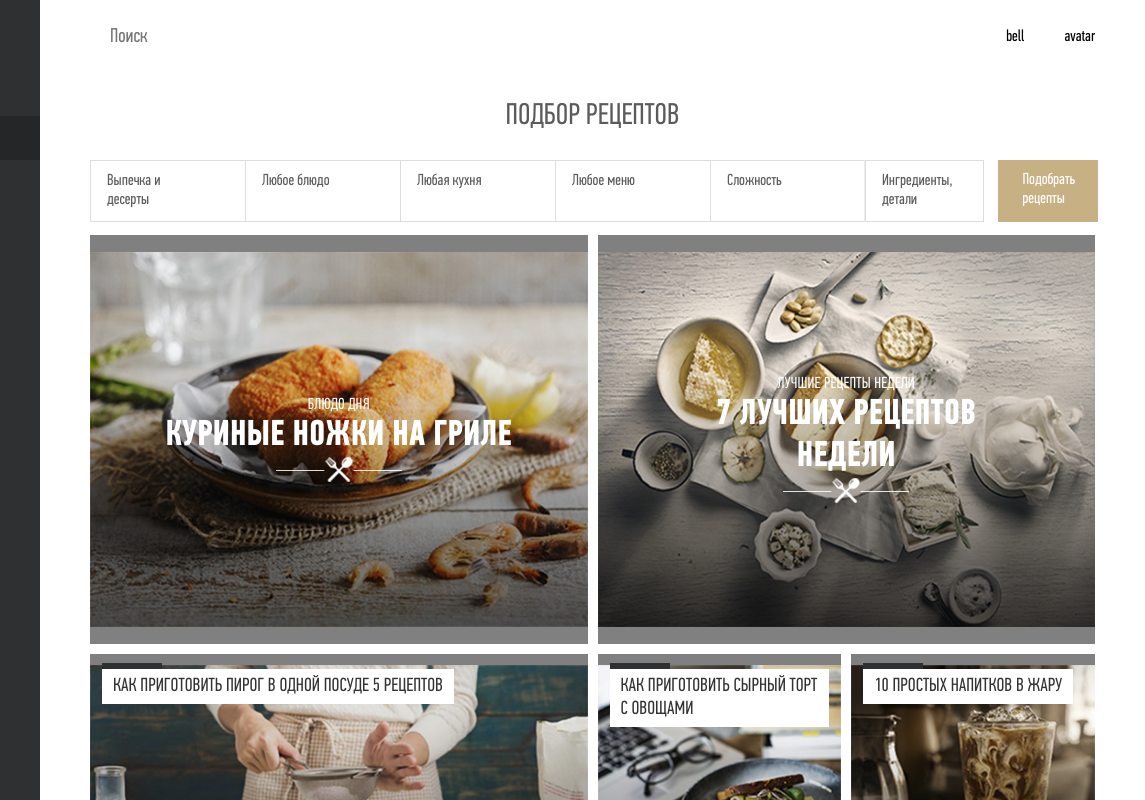
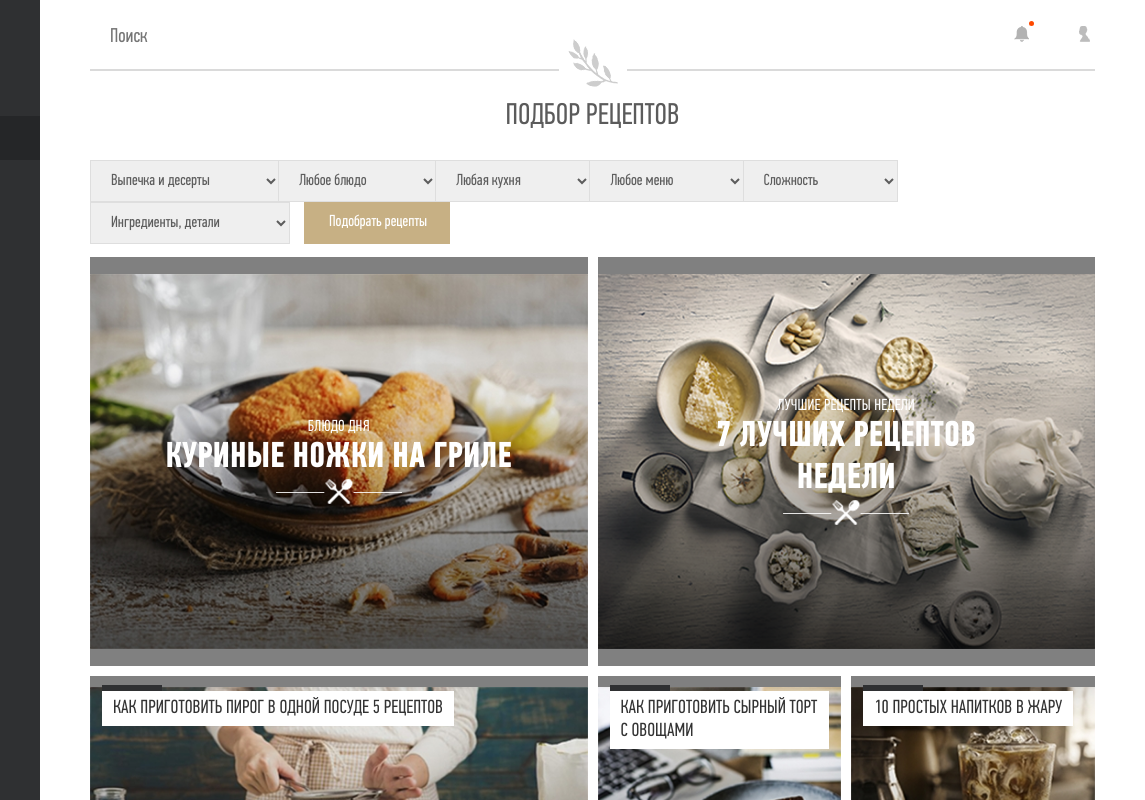
Before and after one commit to Drenyash/eda, a website: page source/index.html in a window 1280 px wide. Shown: the top 800 px of the page, 135-1280 px from the left. Drawn offline with Linux system fonts and the light colour scheme.

Commit message:
Стилизация навигации

```diff
--- a/source/index.html
+++ b/source/index.html
@@ -63,63 +63,86 @@
           <input class="header__input" type="search" placeholder="Поиск">
         </form>
         <ul class="user-navigation">
-          <li class="user-navigation__item">bell</li>
-          <li class="user-navigation__item">avatar</li>
+          <li class="user-navigation__item">
+            <a class="user-navigation__link user-navigation__link--bell" href="#">
+              <img src="img/bell.png" width="15" height="16" alt="">
+            </a>
+          </li>
+          <li class="user-navigation__item">
+            <a class="user-navigation__link" href="#">
+              <img src="img/user_PROFILE.png" width="11" height="16" alt="">
+            </a>
+          </li>
         </ul>
       </header>
 
       <section class="recipes-filter">
-        <h2 class="section__title recipes-filter__title">Подбор рецептов</h2>
+        <div class="section__title">
+          <img class="section__icon" src="img/head.png" alt="">
+          <h2 class="recipes-filter__title">Подбор рецептов</h2>
+        </div>
         <div class="recipes-filter__miltifilter">
-          <ul class="multifilter">
-            <li class="multifilter__item">Выпечка и десерты</li>
-            <li class="multifilter__item">Любое блюдо</li>
-            <li class="multifilter__item">Любая кухня</li>
-            <li class="multifilter__item">Любое меню</li>
-            <li class="multifilter__item">Сложность</li>
-          </ul>
-          <div class="recipes-filter__right">
-            <ul class="multifilter-more">
-              <li class="multifilter-more__item">Ингредиенты, детали</li>
+          <form action="#" class="multifilter">
+            <p class="recipes-filer__wrapper">
+              <select class="multifilter__item">
+                <option class="multifilter__option">Выпечка и десерты</option>
+              </select>
+              <select class="multifilter__item">
+                <option class="multifilter__option">Любое блюдо</option>
+              </select>
+              <select class="multifilter__item">
+                <option class="multifilter__option">Любая кухня</option>
+              </select>
+              <select class="multifilter__item">
+                <option class="multifilter__option">Любое меню</option>
+              </select>
+              <select class="multifilter__item">
+                <option class="multifilter__option">Сложность</option>
+              </select>
+            </p>
+            <div class="recipes-filter__right">
+              <select class="multifilter__item multifilter__item--right">
+                <option class="multifilter__option">Ингредиенты, детали</option>
+              </select>
               <a class="btn multifilter-more__btn" href="#">Подобрать рецепты</a>
-            </ul>
-          </div>
+            </div>
+          </form>
         </div>
         <div class="recipes-filter__view">
-          <article class="recipes-filter__item recipes-filter__item--title recipes-filter__item--first">
+          <a href="#" class="recipes-filter__item recipes-filter__item--title recipes-filter__item--first">
             <h3 class="recipes-filter__head recipes-filter__head--title">Куриные ножки на гриле</h3>
             <p class="recipes-filter__description">Блюдо дня</p>
             <img src="img/title-icon.png" alt="">
-          </article>
-          <article class="recipes-filter__item recipes-filter__item--title recipes-filter__item--second">
+          </a>
+          <a href="#" class="recipes-filter__item recipes-filter__item--title recipes-filter__item--second">
             <h3 class="recipes-filter__head recipes-filter__head--title">7 лучших рецептов<br>недели</h3>
             <p class="recipes-filter__description">Лучшие рецепты недели</p>
             <img src="img/title-icon.png" alt="">
-          </article>
-          <article class="recipes-filter__item recipes-filter__item--full recipes-filter__item--third">
+          </a>
+          <a href="#" class="recipes-filter__item recipes-filter__item--full recipes-filter__item--third">
             <p class="recipes-filter__text">Как приготовить пирог в одной посуде 5 рецептов</p>
             <div class="recipes-filter__about">Полезное</div>
-          </article>
-          <article class="recipes-filter__item recipes-filter__item--half recipes-filter__item--fourth">
+          </a>
+          <a href="#" class="recipes-filter__item recipes-filter__item--half recipes-filter__item--fourth">
             <p class="recipes-filter__text">Как приготовить сырный торт с овощами</p>
             <div class="recipes-filter__about">Полезное</div>
-          </article>
-          <article class="recipes-filter__item recipes-filter__item--half recipes-filter__item--fifth">
+          </a>
+          <a href="#" class="recipes-filter__item recipes-filter__item--half recipes-filter__item--fifth">
             <p class="recipes-filter__text">10 простых напитков в жару</p>
             <div class="recipes-filter__about">Полезное</div>
-          </article>
-          <article class="recipes-filter__item recipes-filter__item--half recipes-filter__item--six">
+          </a>
+          <a href="#" class="recipes-filter__item recipes-filter__item--half recipes-filter__item--six">
             <p class="recipes-filter__text">Что такое мед?</p>
             <div class="recipes-filter__about">Полезное</div>
-          </article>
-          <article class="recipes-filter__item recipes-filter__item--half recipes-filter__item--seven">
+          </a>
+          <a href="#" class="recipes-filter__item recipes-filter__item--half recipes-filter__item--seven">
             <p class="recipes-filter__text">Как правильно замесить дрожевое тесто</p>
             <div class="recipes-filter__about">Полезное</div>
-          </article>
-          <article class="recipes-filter__item recipes-filter__item--full recipes-filter__item--eight">
+          </a>
+          <a href="#" class="recipes-filter__item recipes-filter__item--full recipes-filter__item--eight">
             <p class="recipes-filter__text">Человек, который делает лучшие митболы в бельгии</p>
             <div class="recipes-filter__about">Полезное</div>
-          </article>
+          </a>
         </div>
       </section>
 
--- a/source/sass/blocks/header.scss
+++ b/source/sass/blocks/header.scss
@@ -12,12 +12,30 @@
   list-style: none;
 }
 
+.user-navigation__link {
+  display: block;
+  padding: 5px;
+  position: relative;
+}
+
+.user-navigation__link--bell::before {
+  content: "";
+  display: block;
+  position: absolute;
+  top: 0;
+  right: 0;
+  width: 5px;
+  height: 5px;
+  border-radius: 50%;
+  background-color: #fe4900;
+}
+
 .user-navigation__item:last-child {
   margin-left: 40px;
 }
 
 .header__form {
-  min-width: 50%;
+  min-width: 40%;
 }
 
 .header__input {
@@ -25,6 +43,7 @@
   padding-top: 10px;
   padding-bottom: 10px;
   padding-left: 20px;
+  padding-right: 20px;
   font-size: 20px;
   border: none;
 }
--- a/source/sass/blocks/recipes-filter.scss
+++ b/source/sass/blocks/recipes-filter.scss
@@ -1,11 +1,7 @@
-.recipes-filter__miltifilter {
+.multifilter {
   display: flex;
   justify-content: space-between;
-}
-
-.multifilter,
-.multifilter-more {
-  display: flex;
+  flex-wrap: wrap;
   margin: 0;
   padding: 0;
   list-style: none;
@@ -14,12 +10,14 @@
 .multifilter__item {
   min-width: 155px;
   padding: 11px 53px 11px 16px;
+  margin-right: -5px;
   border: 1px solid #dedede;
-  border-right: none;
   color: #5d5d5d;
-  &:last-child {
-    border-right: 1px solid #ededed;
-  }
+  cursor: pointer;
+}
+
+.multifilter__item--right {
+  margin-right: 0;
 }
 
 .multifilter-more__item {
@@ -30,9 +28,21 @@
 }
 
 .multifilter-more__btn {
+  display: block;
   padding: 11px 23px 11px 25px;
+  margin-left: 14px;
+  height: 100%;
   color: #fff;
   background-color: #c7b084;
+}
+
+.recipes-filter__right {
+  display: flex;
+  align-items: center;
+}
+
+.recipes-filer__wrapper {
+  margin: 0;
 }
 
 .recipes-filter__view {
@@ -73,15 +83,6 @@
   justify-content: center;
   align-items: center;
   min-height: 409px;
-}
-
-.recipes-filter__item--title,
-.recipes-filter__item--full {
-  // max-width: 543px;
-}
-
-.recipes-filter__item--half {
-  // max-width: 267px;
 }
 
 .recipes-filter__item--first {
--- a/source/sass/blocks/section.scss
+++ b/source/sass/blocks/section.scss
@@ -1,8 +1,35 @@
 .section__title {
+  position: relative;
+}
+
+.section__title h2 {
+  position: relative;
   font-size: 30px;
   line-height: 36px;
   font-weight: 400;
   text-transform: uppercase;
   text-align: center;
   color: #5b5b5b;
+  &::before {
+    content: "";
+    display: block;
+    position: absolute;
+    top: -30px;
+    left: 0;
+    width: 100%;
+    height: 2px;
+    background-color: #dadada;
+    z-index: -1;
+  }
 }
+
+.section__icon {
+  display: inline-block;
+  padding-left: 9px;
+  padding-right: 9px;
+  position: absolute;
+  top: -60px;
+  left: 50%;
+  transform: translateX(-50%);
+  background-color: #fff;
+}
--- a/source/sass/global.scss
+++ b/source/sass/global.scss
@@ -22,4 +22,5 @@ a {
   max-width: 1745px;
   padding-left: 50px;
   padding-right: 50px;
+  overflow: hidden;
 }
```
Also changed, not shown: source/css/style.css, source/css/style.min.css, source/img/bell.png (added), source/img/head.png (added), source/img/user_PROFILE.png (added).
